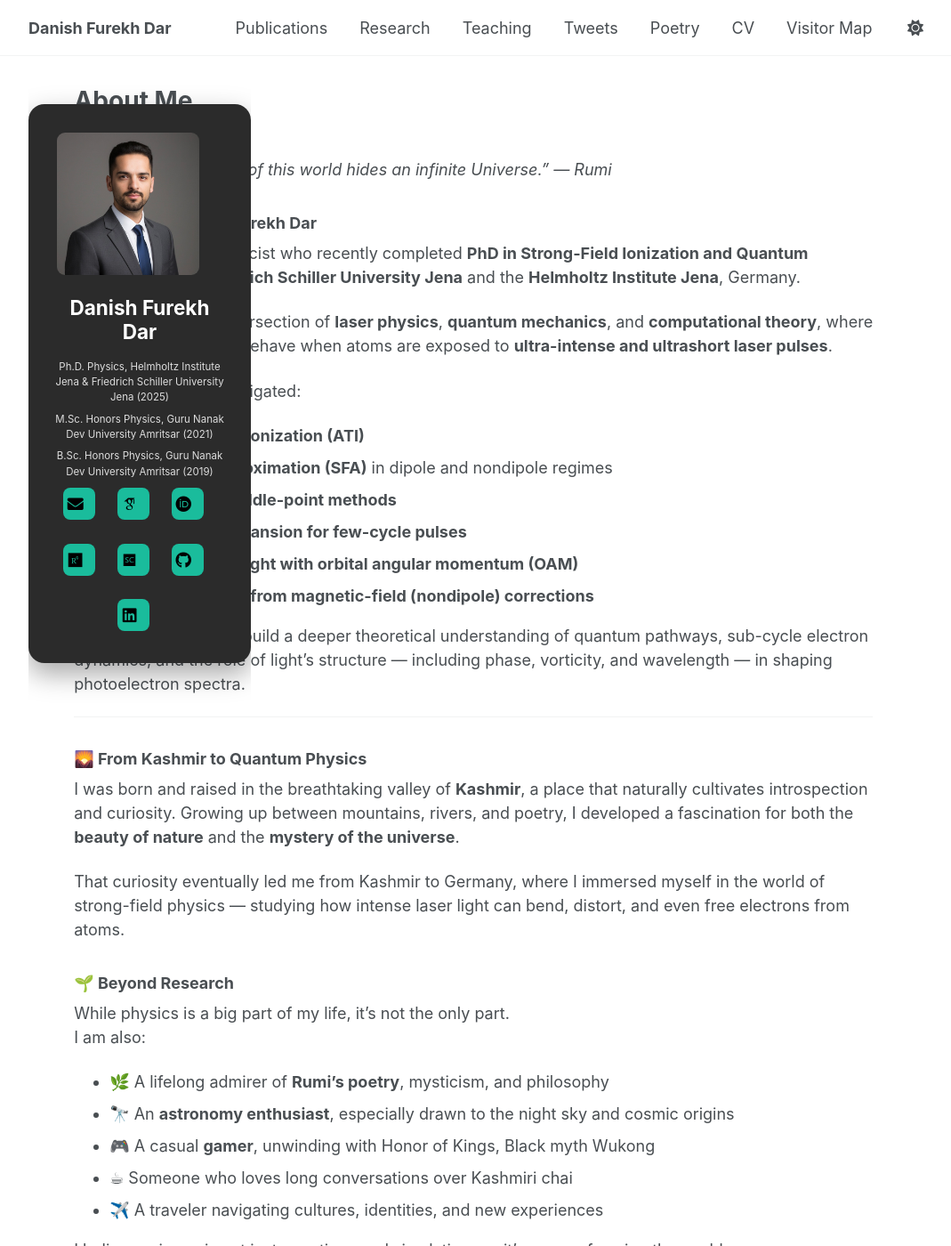
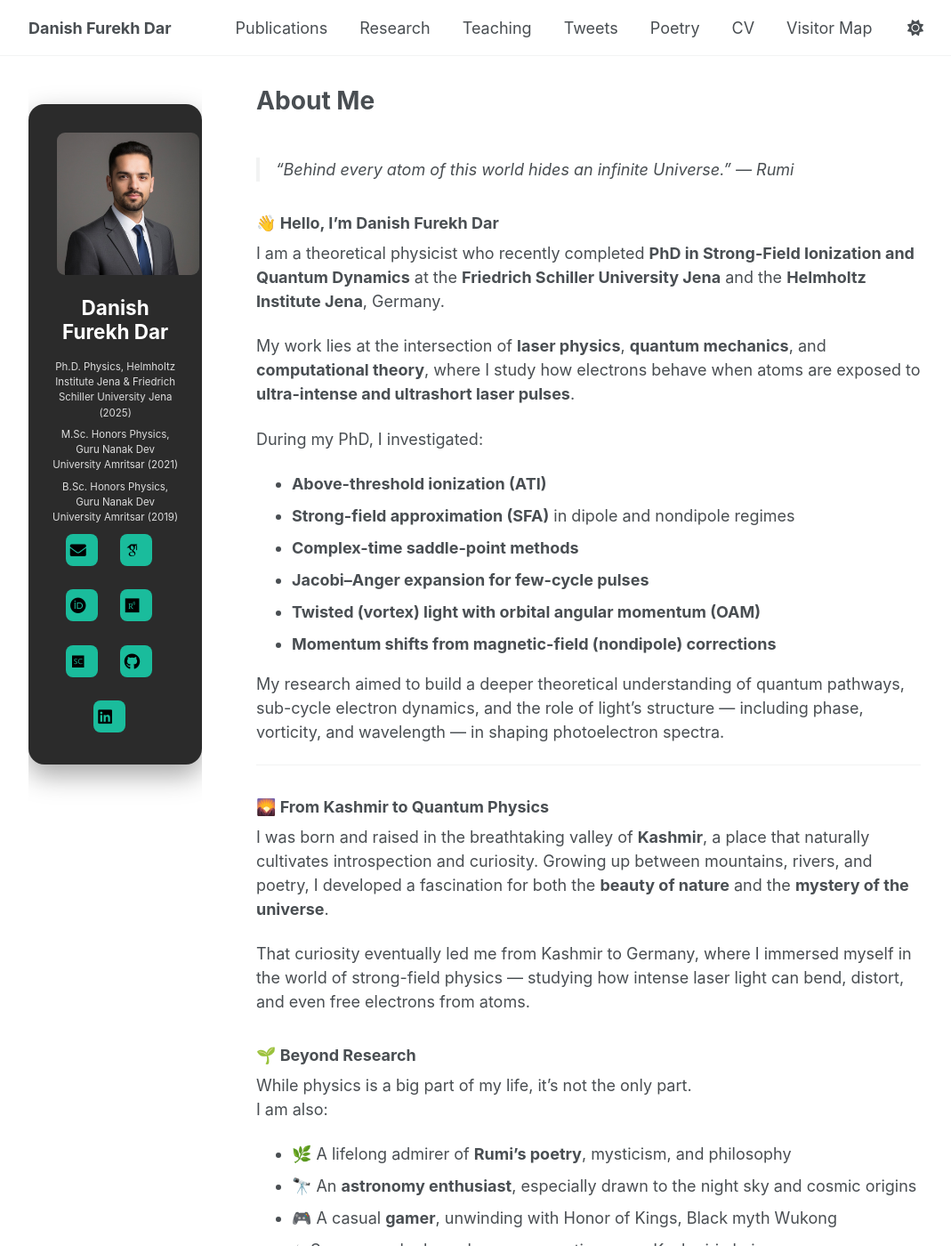
Before and after one commit to danishfurekhdar/danishfurekhdar.github.io, a Jekyll site: the page built from _pages/about.md, in a window 1280 px wide and 1400 px high. Shown: the whole window at 89% size, without its empty margins (4-1073 px from the left). Built offline with Jekyll 4.4.1, drawn with Linux system fonts in a browser that asks for light colours; some web fonts are replaced.

Commit message:
Update _custom.scss

```diff
--- a/_sass/_custom.scss
+++ b/_sass/_custom.scss
@@ -165,48 +165,3 @@
   margin-bottom: 0.4rem;
   text-align: center;
 }
-/* ===============================
-   FIX SIDEBAR PUSHING CONTENT
-   =============================== */
-
-/* Reduce sidebar width */
-.sidebar {
-  width: 300px !important;
-  flex: 0 0 300px !important;
-}
-
-/* Let main content take remaining space */
-.page,
-.archive {
-  max-width: none !important;
-  width: auto !important;
-}
-
-/* Rebalance layout */
-#main {
-  display: flex;
-  align-items: flex-start;
-  gap: 3rem;
-}
-@media (max-width: 900px) {
-  #main {
-    flex-direction: column;
-  }
-
-  .sidebar {
-    width: 100% !important;
-  }
-}
-/* ===============================
-   FIX ARCHIVE CONTENT OFFSET
-   =============================== */
-
-/* Remove artificial left offset added by archive layout */
-.layout--archive .page {
-  margin-left: 0 !important;
-}
-
-/* Ensure content uses available space */
-.layout--archive .page__inner-wrap {
-  max-width: 100% !important;
-}
```
